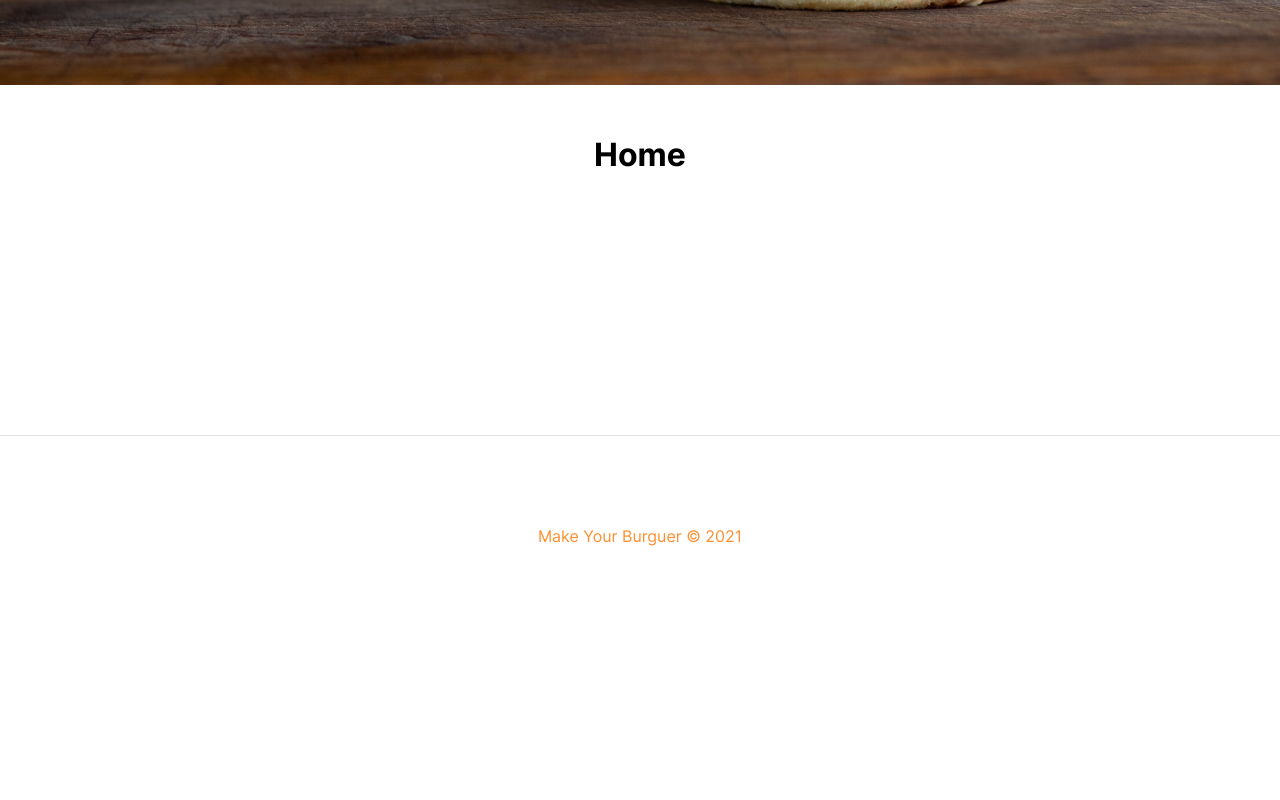
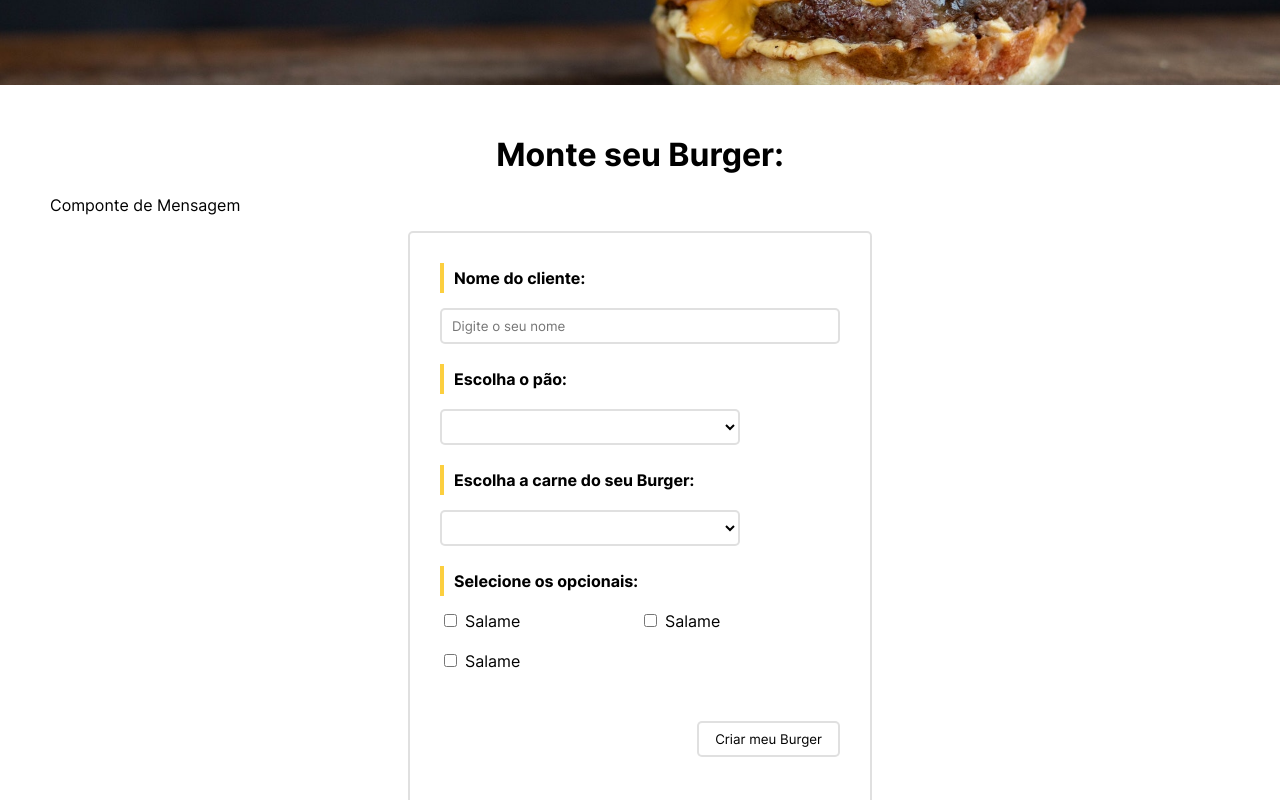
Before and after one commit to eliascarv/Projeto-VueJS, a Vue app: page / in a window 1280 px wide. Shown: the part 340-1140 px from the top of the page. Before the commit the page ends 976 px from the top, so only its background shows below. Built offline with nearby package versions, Linux system fonts and the light colour scheme.

Commit message:
BurgerForm

```diff
--- a/src/components/Banner.vue
+++ b/src/components/Banner.vue
@@ -1,6 +1,6 @@
 <template>
   <div id="banner">
-    <h1>Make Your Burguer</h1>
+    <h1>Make Your Burger</h1>
   </div>
 </template>
 
@@ -13,7 +13,7 @@ export default {
 <style scoped>
 #banner {
   background-image: url('/img/burger.jpg');
-  background-position: 0 -400px;
+  background-position: 0 60%;
   background-size: cover;
   height: 350px;
   display: flex;
--- /dev/null
+++ b/src/components/BurgerForm.vue
@@ -0,0 +1,137 @@
+<template>
+  <div>
+    <p>Componte de Mensagem</p>
+    <form id="burger-form">
+      <div class="input-container">
+        <label for="nome">Nome do cliente:</label>
+        <input type="text" id="nome" name="nome" v-model="nome" placeholder="Digite o seu nome">
+      </div>
+      <div class="input-container">
+        <label for="pao">Escolha o pão:</label>
+        <select name="pao" id="pao" v-model="pao">
+          <option value="">Selecione o seu pão</option>
+          <option value="integral">Integral</option>
+        </select>
+      </div>
+      <div class="input-container">
+        <label for="carne">Escolha a carne do seu Burger:</label>
+        <select name="carne" id="carne" v-model="carne">
+          <option value="">Selecione o tipo da carne</option>
+          <option value="maminha">Maminha</option>
+        </select>
+      </div>
+      <div id="opcionais-container" class="input-container">
+        <label id="opcionais-titulo" for="opcionais">Selecione os opcionais:</label>
+        <div class="checkbox-container">
+          <input type="checkbox" name="opcionais" v-model="opcionais" value="salame">
+          <span>Salame</span>
+        </div>
+        <div class="checkbox-container">
+          <input type="checkbox" name="opcionais" v-model="opcionais" value="salame">
+          <span>Salame</span>
+        </div>
+        <div class="checkbox-container">
+          <input type="checkbox" name="opcionais" v-model="opcionais" value="salame">
+          <span>Salame</span>
+        </div>
+      </div>
+      <div class="input-container">
+        <button type="submit">Criar meu Burger</button>
+      </div>
+    </form>
+  </div>
+</template>
+
+<script>
+export default {
+  name: 'BurgerForm'
+}
+</script>
+
+<style scoped>
+#burger-form {
+  max-width: 400px;
+  margin: 0 auto;
+  border: solid rgba(0, 0, 0, 0.12) 2px;
+  border-radius: 5px;
+  padding: 30px;
+}
+
+.input-container {
+  display: flex;
+  flex-direction: column;
+  margin-bottom: 20px;
+}
+
+label {
+  font-weight: bold;
+  margin-bottom: 15px;
+  padding: 5px 10px;
+  border-left: 4px solid #fccf3f;
+}
+
+input, select {
+  padding: 5px 10px;
+  width: 300px;
+}
+
+select {
+  height: 36px;
+  border: solid rgba(0, 0, 0, 0.12) 2px;
+  border-radius: 5px;
+  background-color: white;
+}
+
+input[type=text] {
+  height: 22px;
+  border: solid rgba(0, 0, 0, 0.12) 2px;
+  border-radius: 5px;
+  background-color: white;
+}
+
+#opcionais-container {
+  flex-direction: row;
+  flex-wrap: wrap;
+}
+
+/* #opcionais-titulo {
+  width: 100%;
+} */
+
+.checkbox-container {
+  display: flex;
+  align-items: flex-start;
+  width: 50%;
+  margin-bottom: 20px;
+}
+
+.checkbox-container span, input {
+  width: auto;
+}
+
+.checkbox-container span {
+  margin-left: 5px;
+}
+
+button {
+  /* margin-left: 426px; */
+  margin-top: 10px;
+  border: solid rgba(0, 0, 0, 0.12) 2px;
+  background-color: white;
+  height: 36px;
+  min-width: 64px;
+  max-width: 150px;
+  border-radius: 5px;
+  padding-left: 16px;
+  padding-right: 16px;
+  align-self: flex-end;
+}
+
+button:hover {
+  background-color: rgba(0, 0, 0, 0.05);
+}
+
+button:active {
+  background-color: rgba(0, 0, 0, 0.15);
+}
+</style>
--- a/src/components/Footer.vue
+++ b/src/components/Footer.vue
@@ -1,6 +1,6 @@
 <template>
   <div id="footer">
-    <footer>Make Your Burguer &copy; 2021</footer>
+    <footer>Make Your Burger &copy; 2021</footer>
   </div>
 </template>
 
--- a/src/views/Home.vue
+++ b/src/views/Home.vue
@@ -1,17 +1,20 @@
 <template>
-<Banner />
+  <Banner />
   <div class="main-container">
-    <h1>Home</h1>
+    <h1>Monte seu Burger:</h1>
+    <BurgerForm />
   </div>
 </template>
 
 <script>
 import Banner from '../components/Banner.vue'
+import BurgerForm from '../components/BurgerForm.vue'
 
 export default {
   name: 'Home',
   components: {
-    Banner
+    Banner,
+    BurgerForm
   }
 }
 </script>
```
Also changed, not shown: src/components/NavBar.vue (indentation only).
